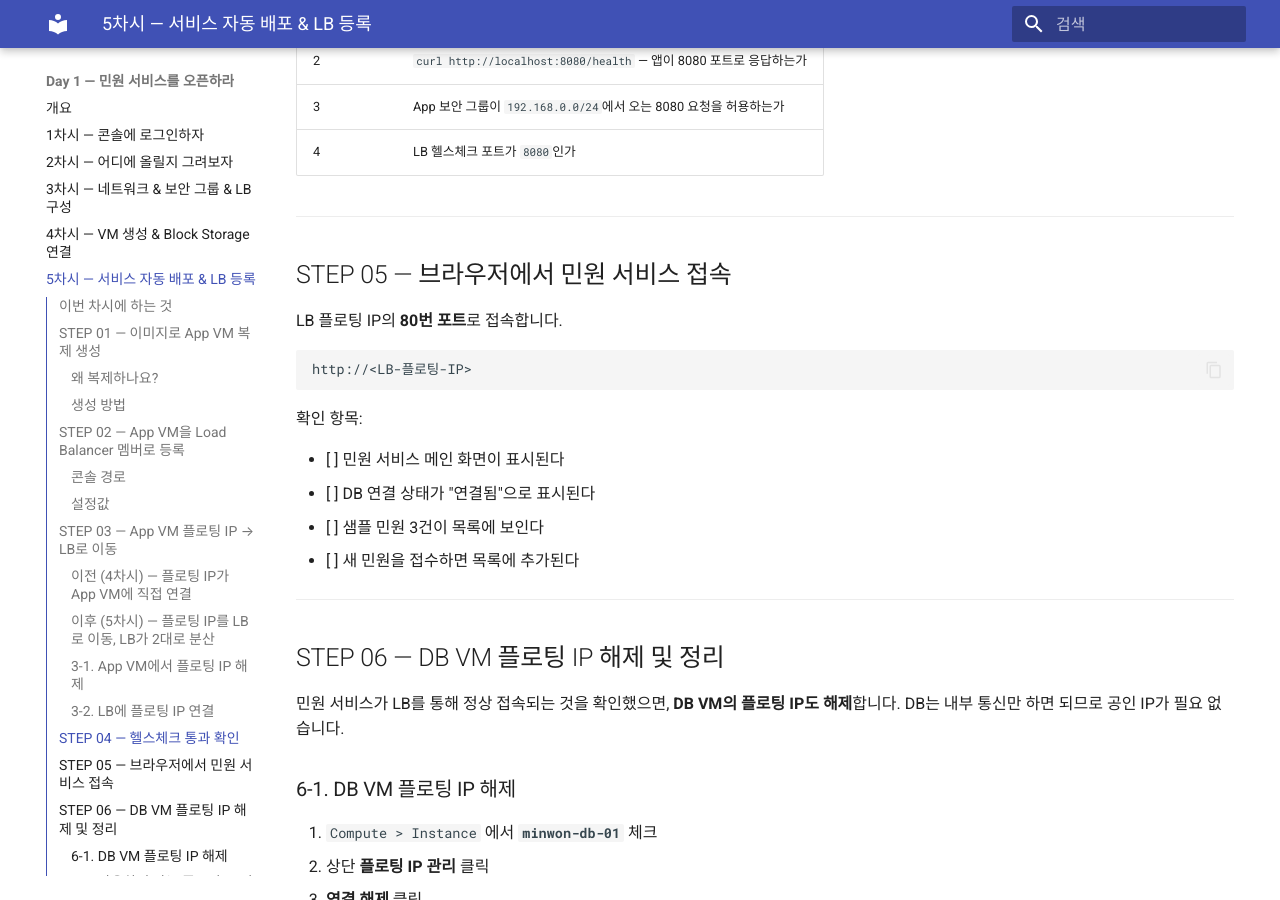
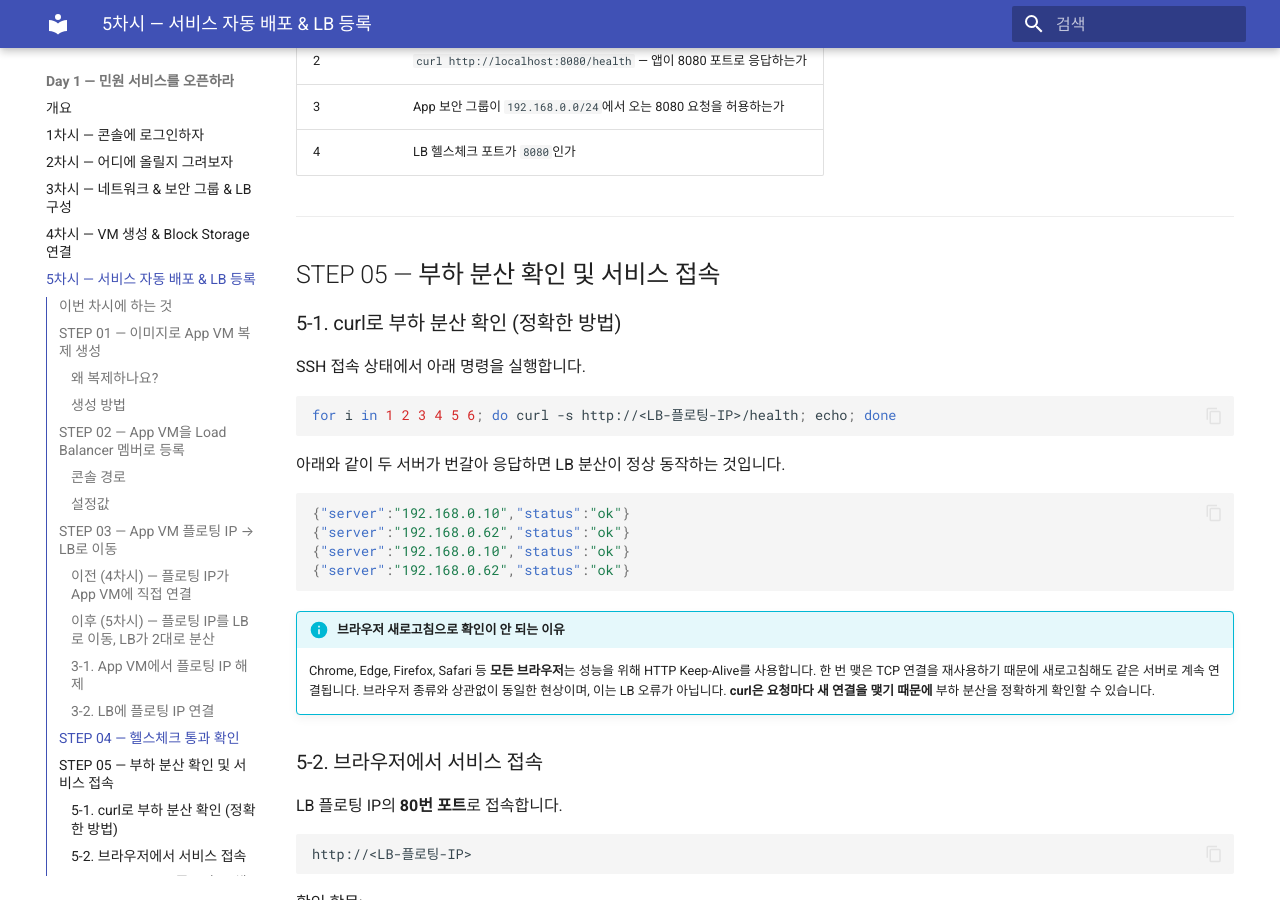
Before and after one commit to skilleat-labs/cloud-native-minwon-lab, an MkDocs documentation site: the page built from docs/day1/session5.md, in a window 1280 px wide and 900 px high, scrolled down 7005 px. Built offline with MkDocs 1.6.1 and Material for MkDocs 9.7.7, drawn with Linux system fonts in a browser that asks for light colours.

Commit message:
docs: session5 - STEP 05 curl 부하분산 확인 방법 추가, 브라우저 Keep-Alive 설명 추가

````diff
--- a/docs/day1/session5.md
+++ b/docs/day1/session5.md
@@ -209,7 +209,32 @@ Network > Load Balancer → minwon-lb 클릭
 
 ---
 
-## STEP 05 — 브라우저에서 민원 서비스 접속
+## STEP 05 — 부하 분산 확인 및 서비스 접속
+
+### 5-1. curl로 부하 분산 확인 (정확한 방법)
+
+SSH 접속 상태에서 아래 명령을 실행합니다.
+
+```bash
+for i in 1 2 3 4 5 6; do curl -s http://<LB-플로팅-IP>/health; echo; done
+```
+
+아래와 같이 두 서버가 번갈아 응답하면 LB 분산이 정상 동작하는 것입니다.
+
+```json
+{"server":"192.168.0.10","status":"ok"}
+{"server":"192.168.0.62","status":"ok"}
+{"server":"192.168.0.10","status":"ok"}
+{"server":"192.168.0.62","status":"ok"}
+```
+
+!!! info "브라우저 새로고침으로 확인이 안 되는 이유"
+    Chrome, Edge, Firefox, Safari 등 **모든 브라우저**는 성능을 위해 HTTP Keep-Alive를 사용합니다.
+    한 번 맺은 TCP 연결을 재사용하기 때문에 새로고침해도 같은 서버로 계속 연결됩니다.
+    브라우저 종류와 상관없이 동일한 현상이며, 이는 LB 오류가 아닙니다.
+    **curl은 요청마다 새 연결을 맺기 때문에** 부하 분산을 정확하게 확인할 수 있습니다.
+
+### 5-2. 브라우저에서 서비스 접속
 
 LB 플로팅 IP의 **80번 포트**로 접속합니다.
 
````
